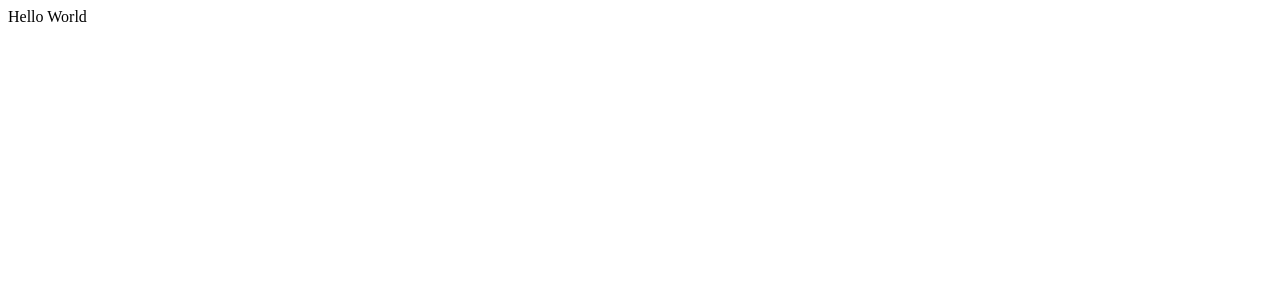
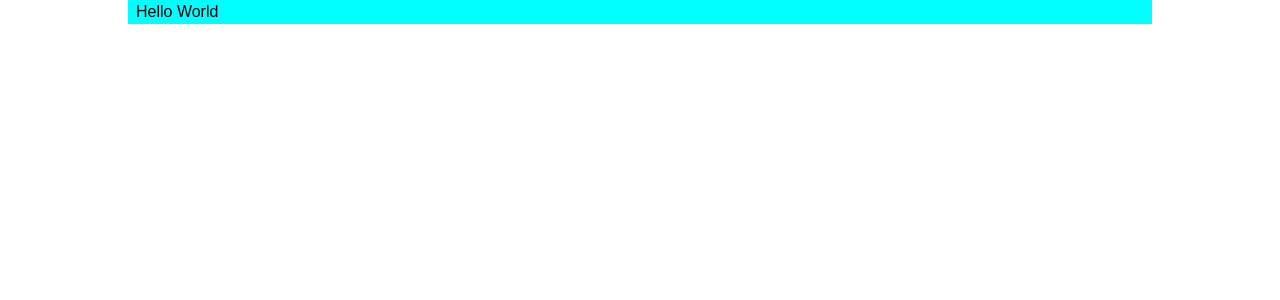
Before and after one commit to knopgm/myStore, a React (Vite) app: page / in a window 1280 px wide. Shown: the top 300 px of the page. Built offline with nearby package versions, Linux system fonts and the light colour scheme.

Commit message:
Instal sass, reset browser default styles, create a container component

```diff
--- a/package.json
+++ b/package.json
@@ -17,6 +17,7 @@
     "react-dom": "^18.2.0"
   },
   "devDependencies": {
+    "@parcel/transformer-sass": "^2.8.3",
     "@types/react": "^18.2.6",
     "@types/react-dom": "^18.2.4",
     "process": "^0.11.10"
--- a/src/App.tsx
+++ b/src/App.tsx
@@ -1,5 +1,8 @@
 import React from "react";
+import { Container } from "./components/container/Container";
+
+import "./styles.scss";
 
 export function App() {
-  return <div>Hello World</div>;
+  return <Container>Hello World</Container>;
 }
--- /dev/null
+++ b/src/components/container/Container.tsx
@@ -0,0 +1,11 @@
+import React from "react";
+
+import "./container.scss";
+
+type ContainerProps = {
+  children: React.ReactNode;
+};
+
+export const Container = ({ children }: ContainerProps) => {
+  return <div className="container">{children}</div>;
+};
--- /dev/null
+++ b/src/components/container/container.scss
@@ -0,0 +1,12 @@
+.container {
+  background-color: aqua;
+  margin: 0 auto;
+  max-width: 1024px;
+  padding: 0 8px;
+
+  @media screen and (min-width: 601px) {
+    & {
+      padding: 0 8px;
+    }
+  }
+}
--- /dev/null
+++ b/src/styles.scss
@@ -0,0 +1,104 @@
+/* Box sizing rules */
+*,
+*::before,
+*::after {
+  /*To include border and padding in the total width calculation of the elements*/
+  box-sizing: border-box;
+}
+
+/* Remove default margin */
+body,
+h1,
+h2,
+h3,
+h4,
+p,
+figure,
+blockquote,
+dl,
+dd,
+ul {
+  margin: 0;
+}
+
+body {
+  font-family: "Josefin Sans", sans-serif;
+}
+
+h1 {
+  font-family: "Luckiest Guy";
+  font-size: xxx-large;
+}
+
+h2 {
+  font-family: "sigma", verdana;
+  font-weight: 600;
+  font-size: larger;
+}
+
+/* Remove list styles on ul, ol elements with a list role, which suggests default styling will be removed */
+ul[role="list"],
+ol[role="list"] {
+  padding: 0;
+  margin: 0;
+  list-style: none;
+}
+
+/* Set core root defaults */
+html:focus-within {
+  scroll-behavior: smooth;
+}
+
+/* Set core body defaults */
+body {
+  min-height: 100vh;
+  text-rendering: optimizeSpeed;
+  line-height: 1.5;
+}
+
+/* A elements that don't have a class get default styles */
+a:not([class]) {
+  text-decoration-skip-ink: auto;
+}
+
+/* Make images easier to work with */
+img,
+picture {
+  max-width: 100%;
+  display: block;
+}
+
+/* Inherit fonts for inputs and buttons */
+input,
+button,
+textarea,
+select {
+  font: inherit;
+}
+
+/* Remove all animations, transitions and smooth scroll for people that prefer not to see them */
+@media (prefers-reduced-motion: reduce) {
+  html:focus-within {
+    scroll-behavior: auto;
+  }
+
+  *,
+  *::before,
+  *::after {
+    animation-duration: 0.01ms !important;
+    animation-iteration-count: 1 !important;
+    transition-duration: 0.01ms !important;
+    scroll-behavior: auto !important;
+  }
+}
+
+textarea {
+  overflow: auto;
+  outline: none;
+
+  -webkit-box-shadow: none;
+  -moz-box-shadow: none;
+  box-shadow: none;
+
+  resize: none; /*remove the resize handle on the bottom right*/
+}
```
Also changed, not shown: 1 other file (tests, documents, lock files or other folders).
